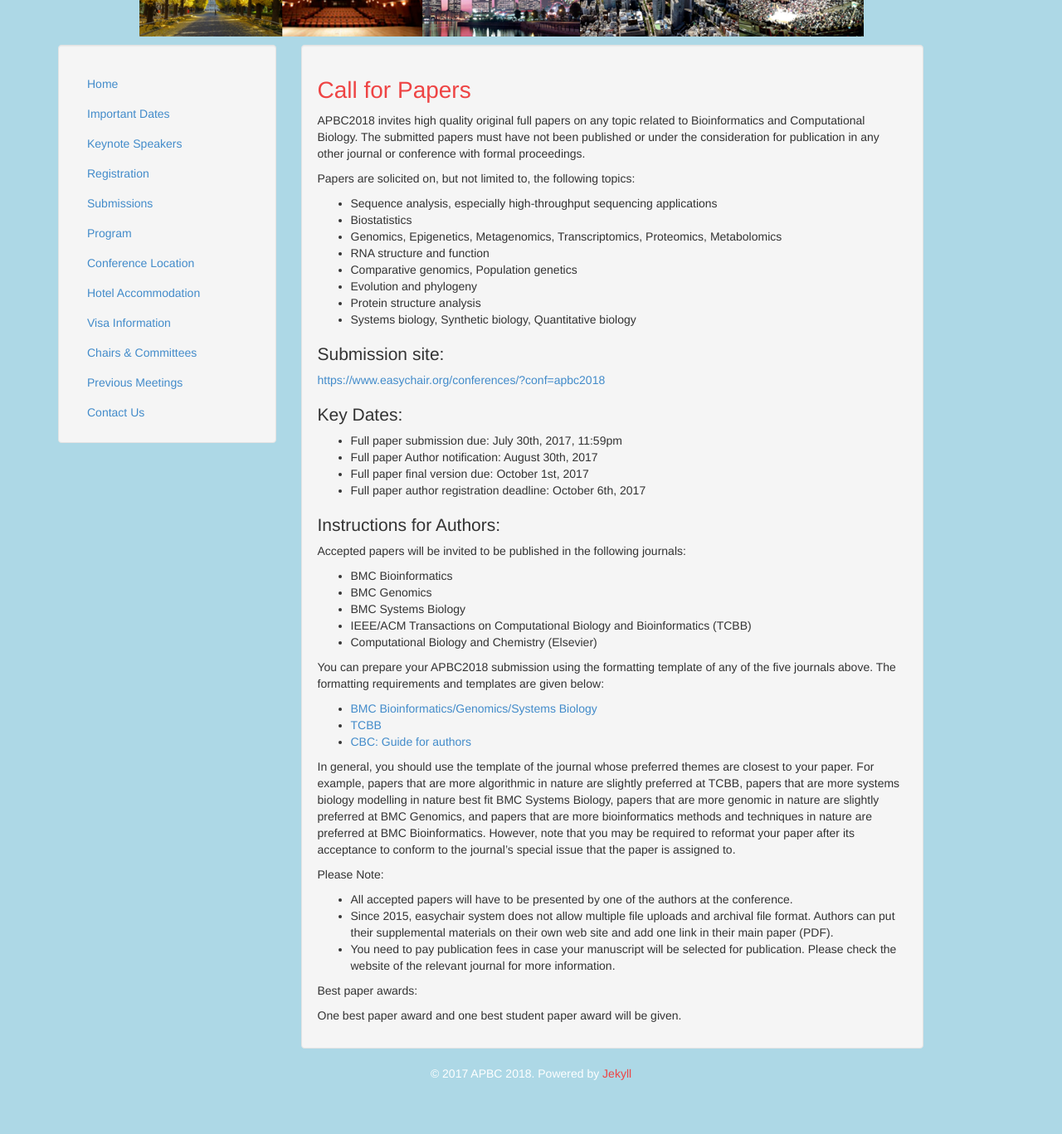
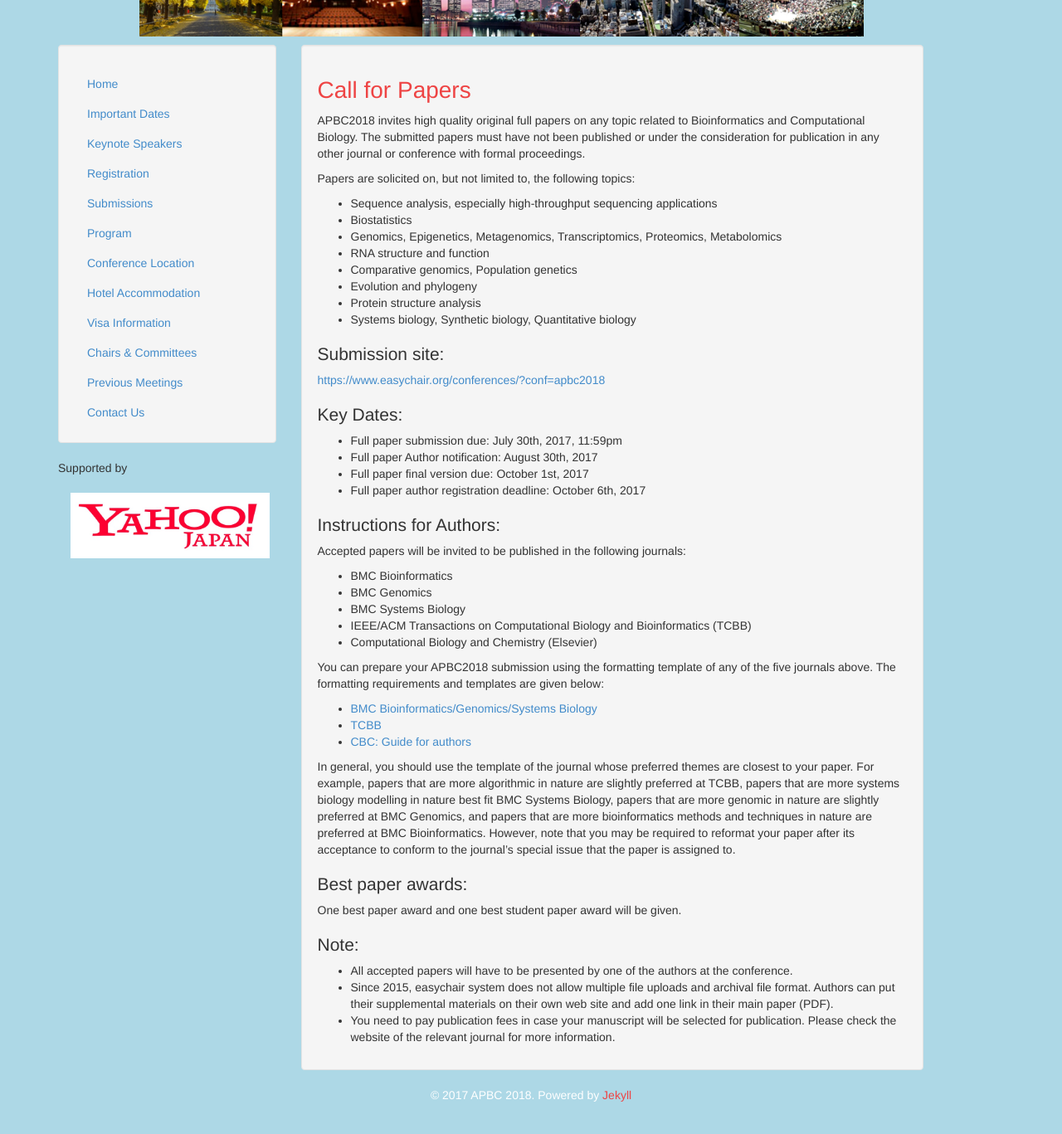
Before and after one commit to APBC2018/apbc2018.github.io, a Jekyll site: the page built from paper.md, in a window 1280 px wide and 1400 px high, scrolled down 294 px. Shown: the top 1367 px of the window at 83% size. Built offline with Jekyll 4.4.1, drawn with Linux system fonts in a browser that asks for light colours; our own code applies the rules of GitHub Pages for plain Markdown files.

Commit message:
add sponsors panel

```diff
--- /dev/null
+++ b/_data/sponsors.yml
@@ -0,0 +1,3 @@
+- src: "/images/YahooJapan.jpg"
+  href: "http://www.yahoo.co.jp/"
+  alt: "Yahoo! Japan"
--- /dev/null
+++ b/_includes/sponsors.html
@@ -0,0 +1,13 @@
+<div class="sidebar">
+    <nav>
+        <ul class="nav nav-pills nav-stacked">
+            {% for sponsor in site.data.sponsors %}
+            <li role="presentation">
+                <a href="{{ sponsor.href }}" target="_blank">
+                    <img src="{{ sponsor.src }}" alt="{{ sponsor.alt }}" width="240" />
+                </a>
+            </li>
+            {% endfor %}
+        </ul>
+    </nav>
+</div>
--- a/_layouts/default.html
+++ b/_layouts/default.html
@@ -15,6 +15,8 @@
             <div class="row">
                 <div class="col-md-3 hidden-xs">
                     {% include sidebar.html %}
+                    Supported by
+                    {% include sponsors.html %}
                 </div>
                 <div class="col-md-8">
                     <div class="article">
--- a/paper.md
+++ b/paper.md
@@ -45,13 +45,12 @@ You can prepare your APBC2018 submission using the formatting template of any of
 
 In general, you should use the template of the journal whose preferred themes are closest to your paper. For example, papers that are more algorithmic in nature are slightly preferred at TCBB, papers that are more systems biology modelling in nature best fit BMC Systems Biology, papers that are more genomic in nature are slightly preferred at BMC Genomics, and papers that are more bioinformatics methods and techniques in nature are preferred at BMC Bioinformatics. However, note that you may be required to reformat your paper after its acceptance to conform to the journal's special issue that the paper is assigned to.
 
-Please Note:
+## Best paper awards:
+
+One best paper award and one best student paper award will be given.
+
+## Note:
 
 * All accepted papers will have to be presented by one of the authors at the conference.
 * Since 2015, easychair system does not allow multiple file uploads and archival file format. Authors can put their supplemental materials on their own web site and add one link in their main paper (PDF).
 * You need to pay publication fees in case your manuscript will be selected for publication. Please check the website of the relevant journal for more information.
-
-
-Best paper awards:
-
-One best paper award and one best student paper award will be given.
```
Also changed, not shown: poster.md (+1 -1 lines), images/YahooJapan.jpg (added).
